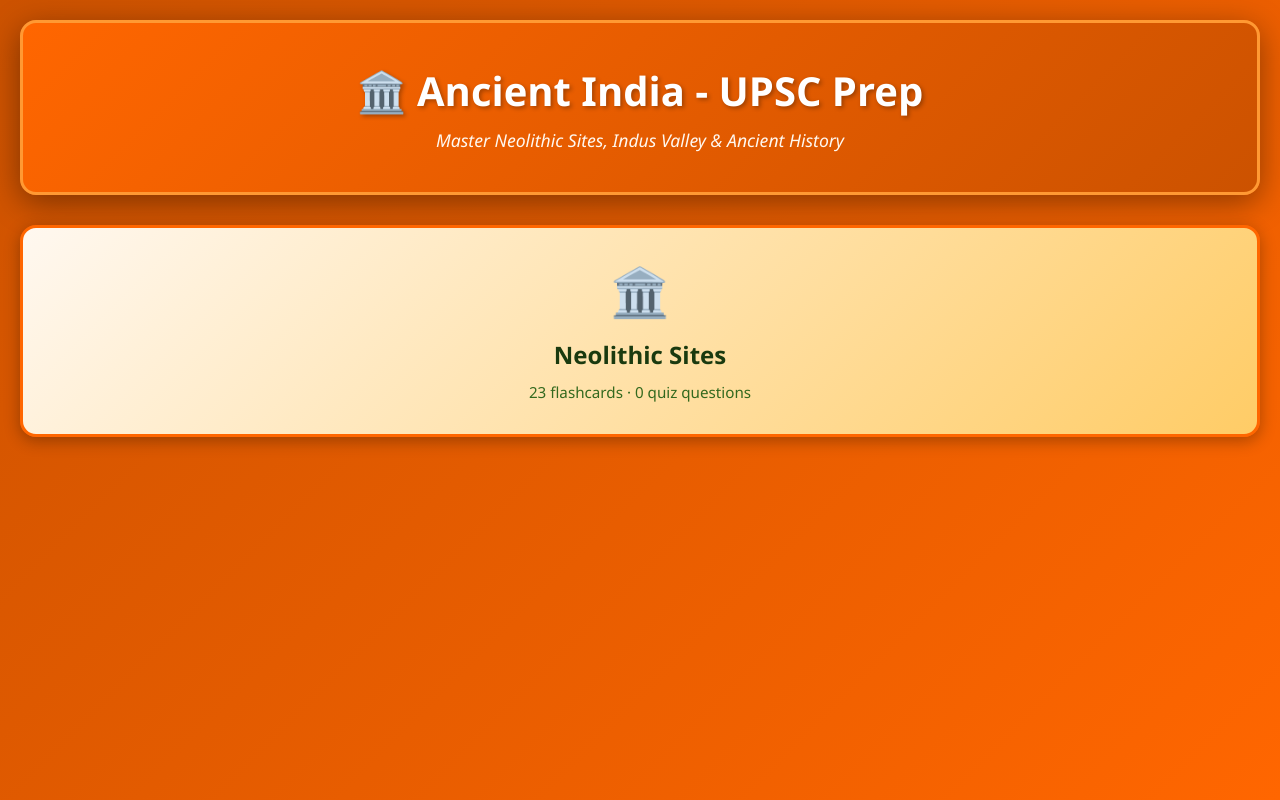
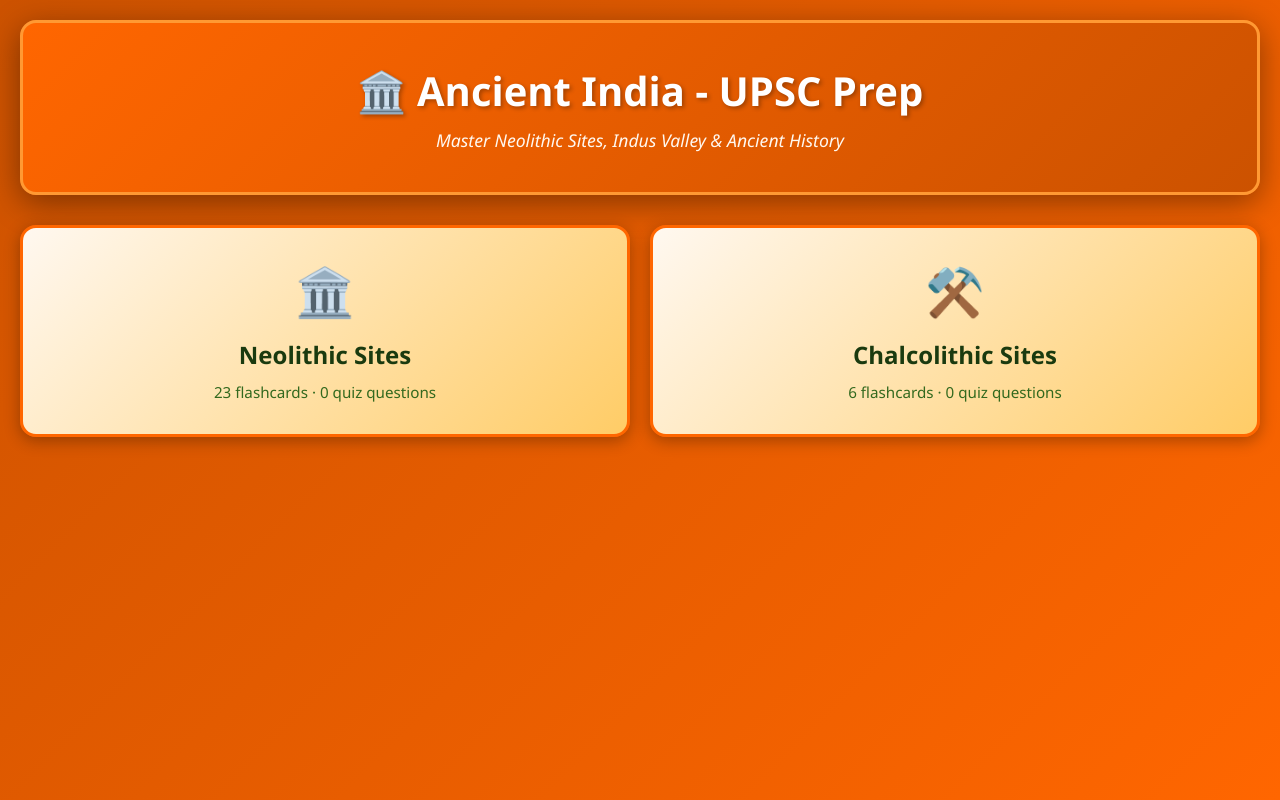
Before and after one commit to pavanis333/ancient-india, a React (Vite) app: page / in a window 1280 px wide. Built offline with nearby package versions, Linux system fonts and the light colour scheme.

Commit message:
Add Chalcolithic Sites topic with 6 flashcards (Rajasthan, MP, UP, Maharashtra, Eastern India, AP)

```diff
--- a/src/App.jsx
+++ b/src/App.jsx
@@ -70,6 +70,8 @@
     let filtered = topicsData
     if (selectedTopic === 'neolithic') {
       filtered = topicsData.filter(v => v.category === 'neolithic')
+    } else if (selectedTopic === 'chalcolithic') {
+      filtered = topicsData.filter(v => v.category === 'chalcolithic')
     }
 
     // Then apply additional filters
@@ -159,6 +161,8 @@
   const renderTopicMenu = () => {
     const neolithicCount = topicsData.filter(t => t.category === 'neolithic').length
     const neolithicQuiz = quizQuestions.filter(q => q.category === 'neolithic').length
+    const chalcolithicCount = topicsData.filter(t => t.category === 'chalcolithic').length
+    const chalcolithicQuiz = quizQuestions.filter(q => q.category === 'chalcolithic').length
 
     return (
       <div className="mode-selector">
@@ -166,6 +170,12 @@
           <div className="mode-icon">🏛️</div>
           <h3>Neolithic Sites</h3>
           <p>{neolithicCount} flashcards · {neolithicQuiz} quiz questions</p>
+        </div>
+
+        <div className="mode-card" onClick={() => setSelectedTopic('chalcolithic')}>
+          <div className="mode-icon">⚒️</div>
+          <h3>Chalcolithic Sites</h3>
+          <p>{chalcolithicCount} flashcards · {chalcolithicQuiz} quiz questions</p>
         </div>
       </div>
     )
@@ -899,7 +909,7 @@
               onClick={resetMode}
               style={{marginBottom: '20px'}}
             >
-              ← Back to Neolithic Sites
+              ← Back to {selectedTopic === 'chalcolithic' ? 'Chalcolithic Sites' : 'Neolithic Sites'}
             </button>
 
             {mode === 'flashcards' && renderFlashcards()}
--- a/src/data.js
+++ b/src/data.js
@@ -7,6 +7,12 @@
     name: '🏛️ Neolithic Sites',
     emoji: '🏛️',
     description: 'Neolithic Sites and Their Characteristics'
+  },
+  {
+    id: 'chalcolithic',
+    name: '⚒️ Chalcolithic Sites',
+    emoji: '⚒️',
+    description: 'Early Chalcolithic Sites and Copper Age Settlements'
   }
 ];
 
@@ -388,6 +394,115 @@
       'Austro-Asiatic languages presence',
       'Unique regional characteristics'
     ]
+  },
+
+  // Early Chalcolithic Sites
+  {
+    id: 'chalcolithic-1',
+    category: 'chalcolithic',
+    subcategory: 'South-eastern Rajasthan',
+    title: 'South-eastern Rajasthan - Key Sites',
+    content: 'Key sites: Ahar, Gilund, Ganeshwar. Ahar shows absence of stone axes or blades. Gilund had stone-blade industry. Ganeshwar provided copper supply to Harappa. Economy: Hunting and agriculture.',
+    period: 'Chalcolithic Period',
+    importance: 'high',
+    location: 'South-eastern Rajasthan',
+    upsc_year: '2021',
+    facts: [
+      'Ahar: No stone axes or blades',
+      'Gilund: Stone-blade industry',
+      'Ganeshwar: Copper supply to Harappa [UPSC 2021]',
+      'Economy: Hunting and agriculture'
+    ]
+  },
+  {
+    id: 'chalcolithic-2',
+    category: 'chalcolithic',
+    subcategory: 'Western Madhya Pradesh',
+    title: 'Western Madhya Pradesh - Chalcolithic Settlements',
+    content: 'Key sites: Kayatha, Eran (Malwa), Navdatoli (Narmada). Evidence of Chalcolithic settlements found in this region. Economy: Hunting and agriculture.',
+    period: 'Chalcolithic Period',
+    importance: 'high',
+    location: 'Western Madhya Pradesh',
+    facts: [
+      'Kayatha',
+      'Eran (Malwa region)',
+      'Navdatoli (Narmada valley)',
+      'Evidence of Chalcolithic settlements',
+      'Economy: Hunting and agriculture'
+    ]
+  },
+  {
+    id: 'chalcolithic-3',
+    category: 'chalcolithic',
+    subcategory: 'Uttar Pradesh',
+    title: 'Uttar Pradesh - Allahabad Region',
+    content: 'Multiple sites in the Allahabad region, in proximity to Vindhyas. Multiple Chalcolithic settlements found in this area. Economy: Hunting and agriculture.',
+    period: 'Chalcolithic Period',
+    importance: 'medium',
+    location: 'Uttar Pradesh',
+    facts: [
+      'Allahabad region sites',
+      'Proximity to Vindhyas mountain range',
+      'Multiple Chalcolithic settlements',
+      'Economy: Hunting and agriculture'
+    ]
+  },
+  {
+    id: 'chalcolithic-4',
+    category: 'chalcolithic',
+    subcategory: 'Western Maharashtra',
+    title: 'Western Maharashtra - Early Metallurgy',
+    content: 'Key sites: Jorwe, Nevasa, Daimabad (Ahmadnagar), Chandoli, Songaon, Inamgaon (Pune). Jorwe shows flat and rectangular copper axes. Chandoli provides evidence of copper chisels. Notable for early metallurgy. Economy: Hunting, agriculture, and early metallurgy.',
+    period: 'Chalcolithic Period',
+    importance: 'high',
+    location: 'Western Maharashtra',
+    upsc_year: '2024',
+    facts: [
+      'Jorwe: Flat and rectangular copper axes',
+      'Nevasa',
+      'Daimabad (Ahmadnagar district)',
+      'Chandoli: Copper chisels [UPSC 2024]',
+      'Songaon',
+      'Inamgaon (Pune district)',
+      'Early metallurgy evidence',
+      'Economy: Hunting, agriculture, and early metallurgy'
+    ]
+  },
+  {
+    id: 'chalcolithic-5',
+    category: 'chalcolithic',
+    subcategory: 'Eastern India',
+    title: 'Eastern India - Chalcolithic Sites',
+    content: 'Key sites: Chirand (Ganga River), Pandu Rajar Dhibi, Mahishdal (West Bengal). Eastern Chalcolithic settlements found in this region. Economy: Hunting and agriculture.',
+    period: 'Chalcolithic Period',
+    importance: 'medium',
+    location: 'Eastern India',
+    facts: [
+      'Chirand (on Ganga River)',
+      'Pandu Rajar Dhibi',
+      'Mahishdal (West Bengal)',
+      'Eastern Chalcolithic settlements',
+      'Economy: Hunting and agriculture'
+    ]
+  },
+  {
+    id: 'chalcolithic-6',
+    category: 'chalcolithic',
+    subcategory: 'Andhra Pradesh',
+    title: 'Andhra Pradesh - Chalcolithic Elements',
+    content: 'Key sites: Kodekal, Utnur, Nagatjunkonda, Palavoy. Some Chalcolithic elements present, but notable for absence of copper objects. Economy: Hunting and agriculture.',
+    period: 'Chalcolithic Period',
+    importance: 'medium',
+    location: 'Andhra Pradesh',
+    facts: [
+      'Kodekal',
+      'Utnur',
+      'Nagatjunkonda',
+      'Palavoy',
+      'Some Chalcolithic elements',
+      'Absence of copper objects (unique feature)',
+      'Economy: Hunting and agriculture'
+    ]
   }
 ];
 
```
